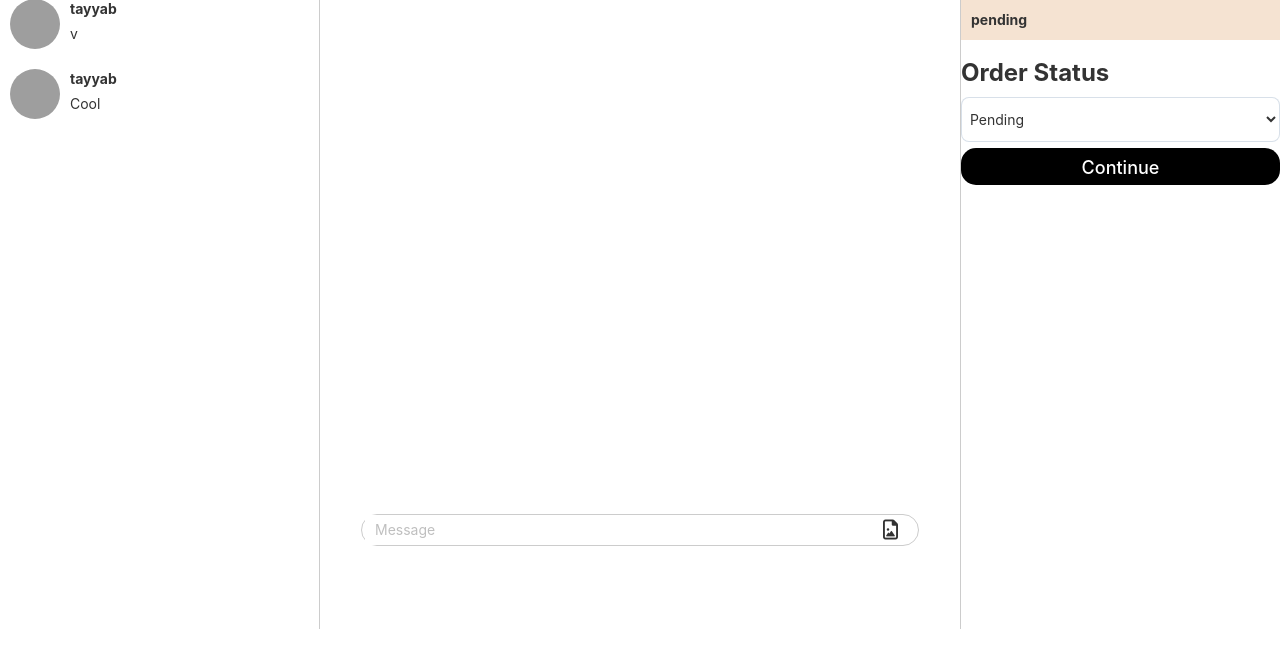
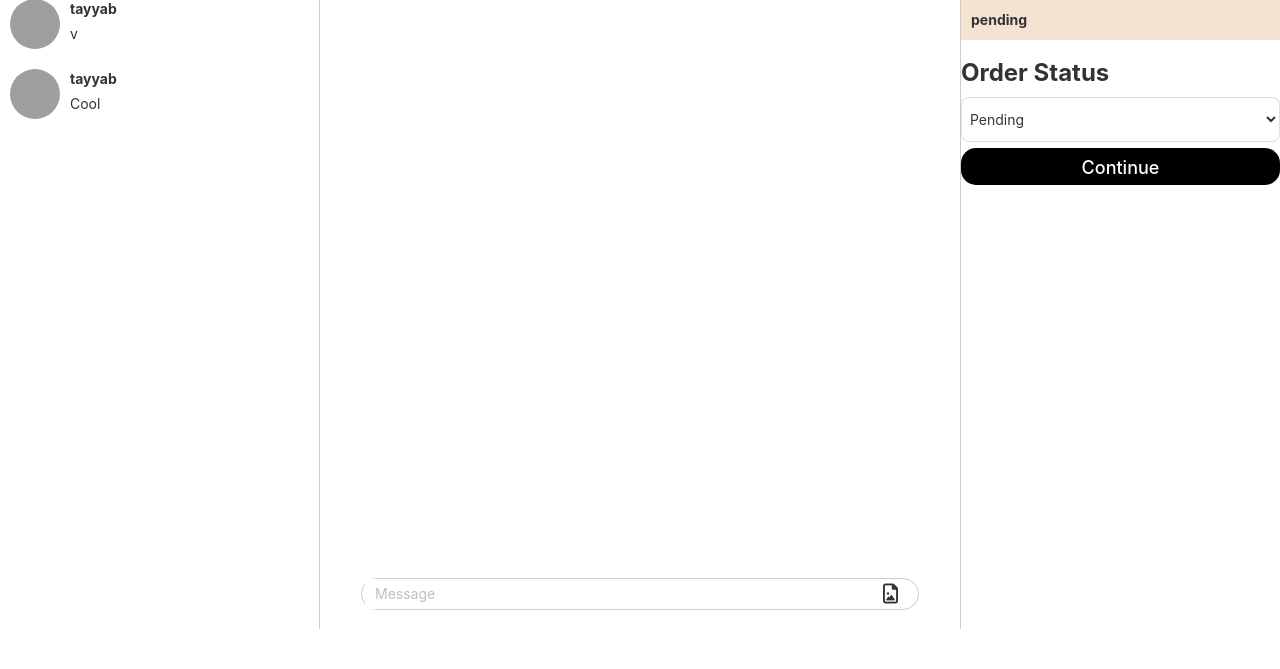
Before and after one commit to Falconx-Soft/Collabstr, a Django app: template chat/templates/chat/order.html in a window 1280 px wide. Shown: the part 179-848 px from the top of the page. Run offline with Django 3.2, Linux system fonts and the light colour scheme; the template is opened without the code that fills it: values that come from a table or form of the project are taken from there, others are empty; data comes from the database, SQL or seed files in the repository; parts of the project's set-up code (start-up, migrations or seed data) failed here and were passed over; some libraries are stand-ins or nearby versions; grey boxes are pictures that could not be loaded.

Commit message:
without nav

```diff
--- a/chat/templates/chat/sockets.html
+++ b/chat/templates/chat/sockets.html
@@ -19,12 +19,15 @@
 	document.getElementById("back_to_chat_list").addEventListener("click", function () {
 		document.getElementById("orders_list_are").style.display = "block";
 		document.getElementById("chat_area").style.display = "none";
+		document.getElementById("nav-div").style.display= "block";
 	});
 
 	function onSelectFriend(orderId) {
 		if (window.innerWidth <= 684) {
 			document.getElementById("orders_list_are").style.display = "none";
 			document.getElementById("chat_area").style.display = "block";
+
+			document.getElementById("nav-div").style.display= "none";
 		}
 		createOrReturnPrivateChat(orderId)
 	}
@@ -146,16 +149,10 @@
 		if (window.innerWidth <= 684) {
 			for (let i = 0; i < document.querySelectorAll(".mobile-nav-holder").length; i++) {
 				document.querySelectorAll(".mobile-nav-holder")[i].style.display = "none";
-				document.getElementById("id_chat_log").style.height = "40vh";
 
-				document.getElementById("nav-div").style.position= "fixed";
-				document.getElementById("nav-div").style.display= "contents";
+				document.getElementById("id_chat_log").style.height = "80vh";
 
-				document.getElementById("input-div").style.position = "absolute";
-				document.getElementById("input-div").style.width = "100%";
-				document.getElementById("input-div").style.bottom = "0%";
-
-				document.getElementById("container").style.height = "90vh";
+				// document.getElementById("container").style.height = "80vh";
 			}
 		}
 	}
@@ -164,11 +161,8 @@
 		if (window.innerWidth <= 684) {
 			for (let i = 0; i < document.querySelectorAll(".mobile-nav-holder").length; i++) {
 				document.querySelectorAll(".mobile-nav-holder")[i].style.display = "flex";
-				document.getElementById("id_chat_log").style.height = "62vh";
 
-				document.getElementById("input-div").style.position = "relative";
-
-				document.getElementById("container").style.height = "100%";
+				document.getElementById("id_chat_log").style.height = "70vh";
 			}
 		}
 	}
--- a/static/css/order.css
+++ b/static/css/order.css
@@ -105,7 +105,7 @@
 .chat-box{
     margin-top: 75px;
     padding: 20px;
-    height: 62vh;
+    height: 70vh;
 
     display: flex;
 
```
